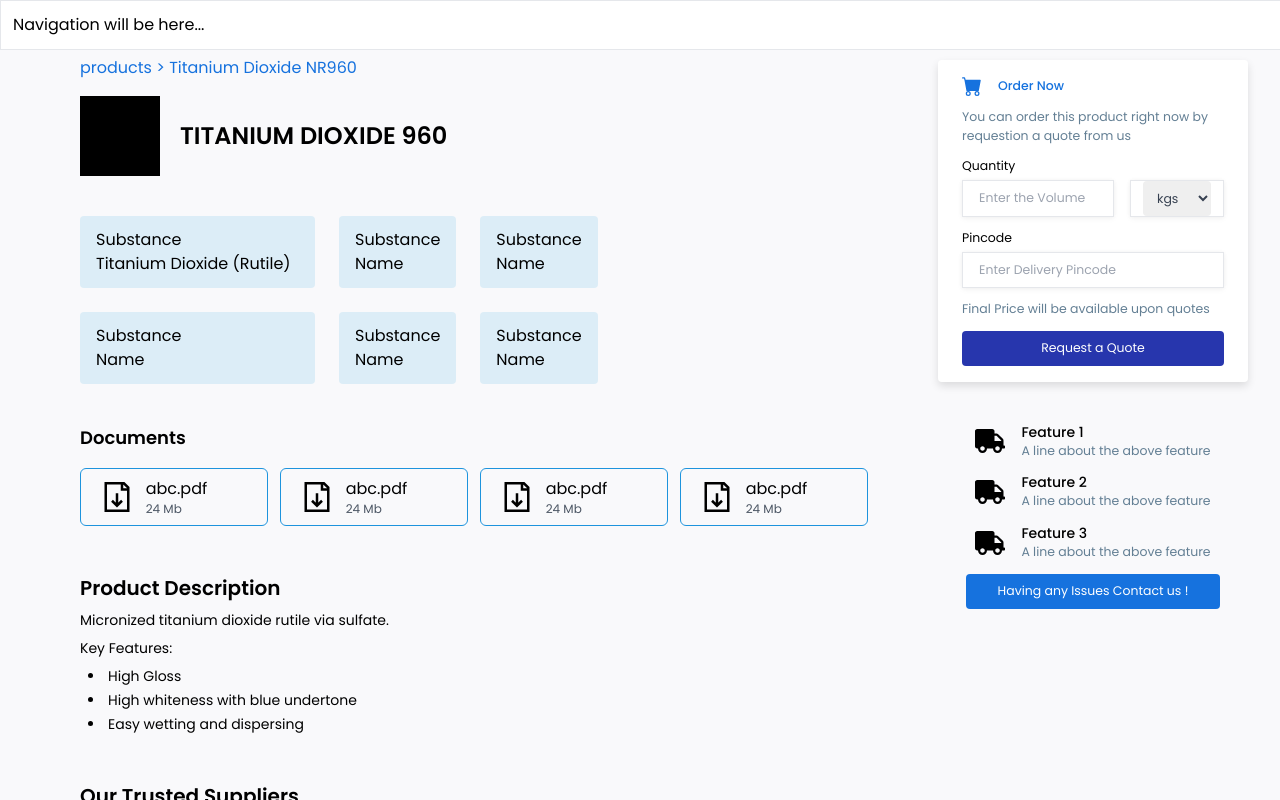
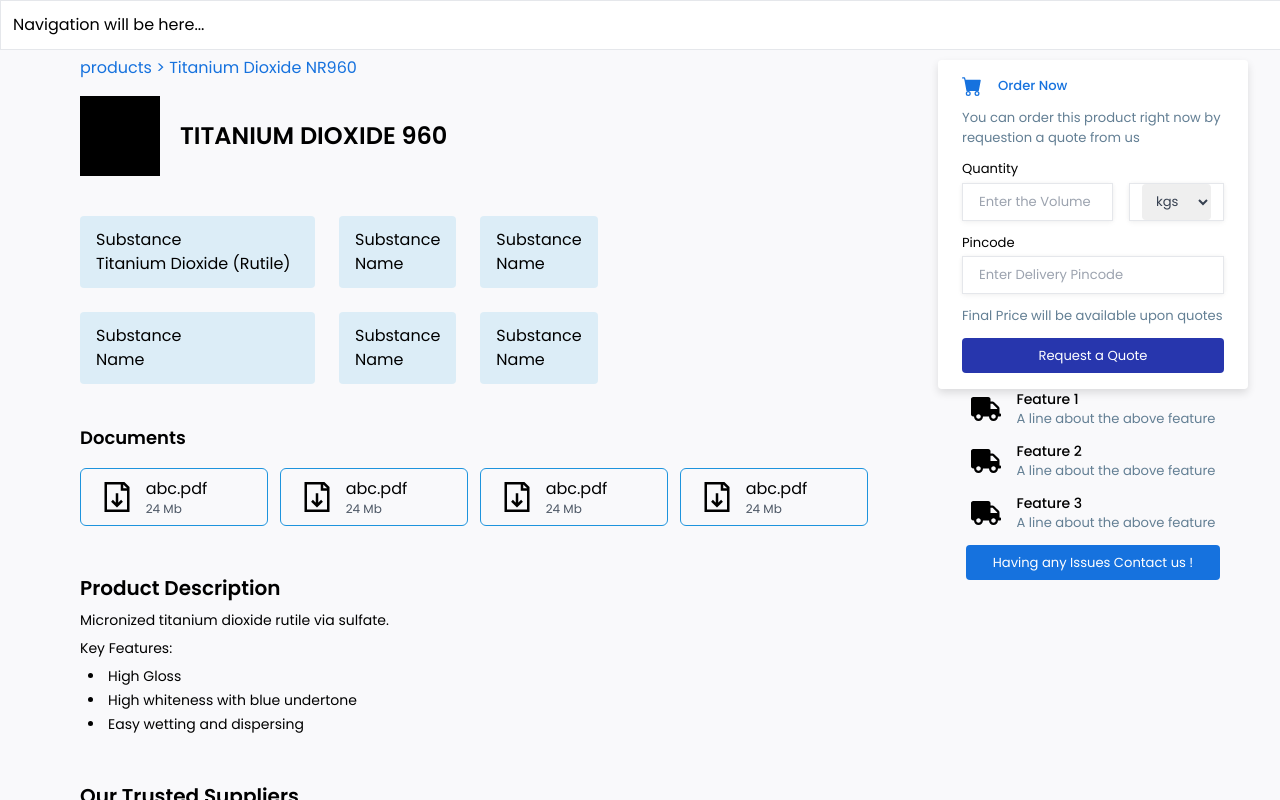
Before and after one commit to maheshpatil132/internship_frontend, a React (Create React App) app: page /prod in a window 1280 px wide. Shown: the top 800 px of the page. Built offline with nearby package versions, Linux system fonts and the light colour scheme.

Commit message:
added routing

```diff
--- a/src/components/Featues.js
+++ b/src/components/Featues.js
@@ -3,7 +3,7 @@ import { FaTruck } from 'react-icons/fa'
 
 const Featues = () => {
     return (
-        <div className=' px-6'>
+        <div className=' px-6 mb-12'>
             <div className=' flex flex-col gap-3 justify-center  '>
                 <div className=' w-fit mx-auto flex flex-col gap-3'>
                     <div className='feature_1 flex items-center gap-4'>
--- a/src/components/Prodcut.js
+++ b/src/components/Prodcut.js
@@ -11,7 +11,7 @@ const Prodcut = () => {
        <div className=' product flex-1 h-screen overflow-y-scroll '>
          <ProdDecr/>
        </div>
-       <div className=' text-[0.78rem] px-3 py-4 flex flex-col gap-10 fixed right-4'>
+       <div className=' text-[0.82rem] px-3 py-4 flex flex-col justify-between fixed right-4'>
           <OrderForm/>
           <Featues/>
        </div>
```
